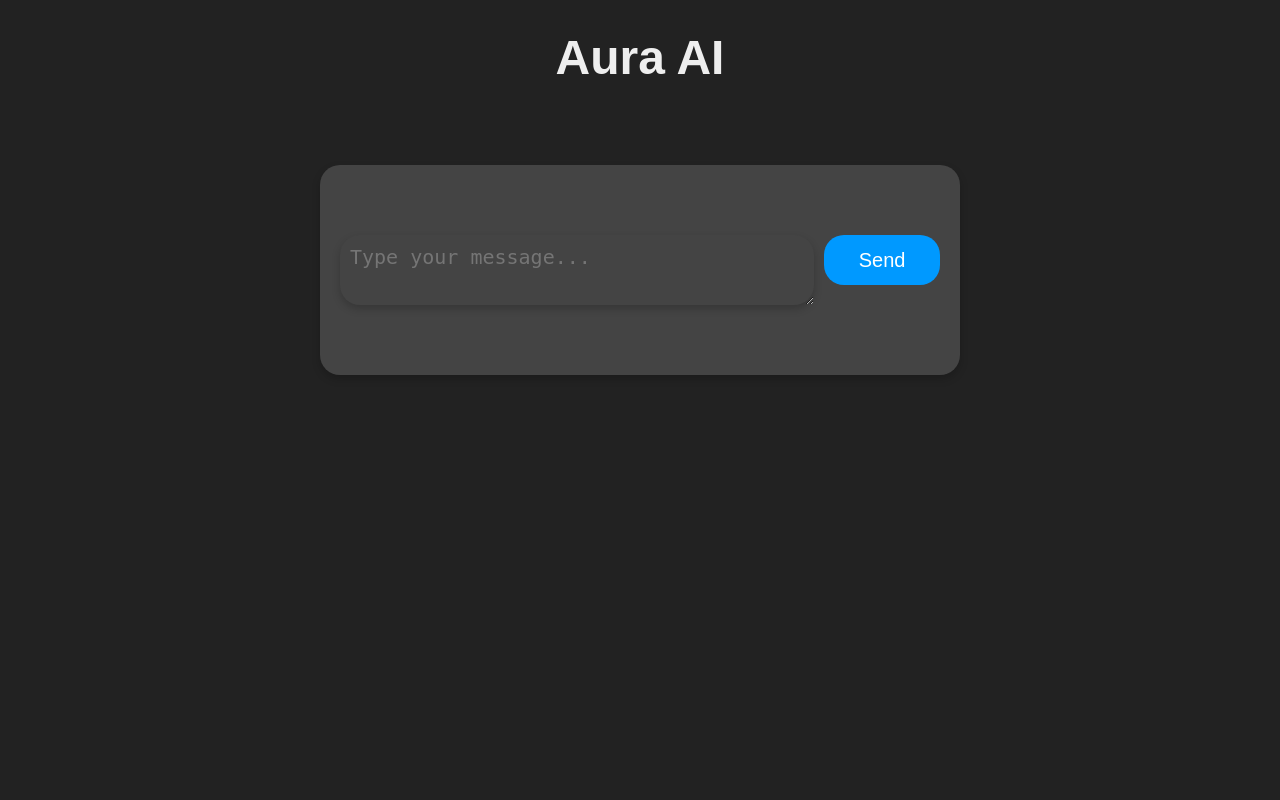
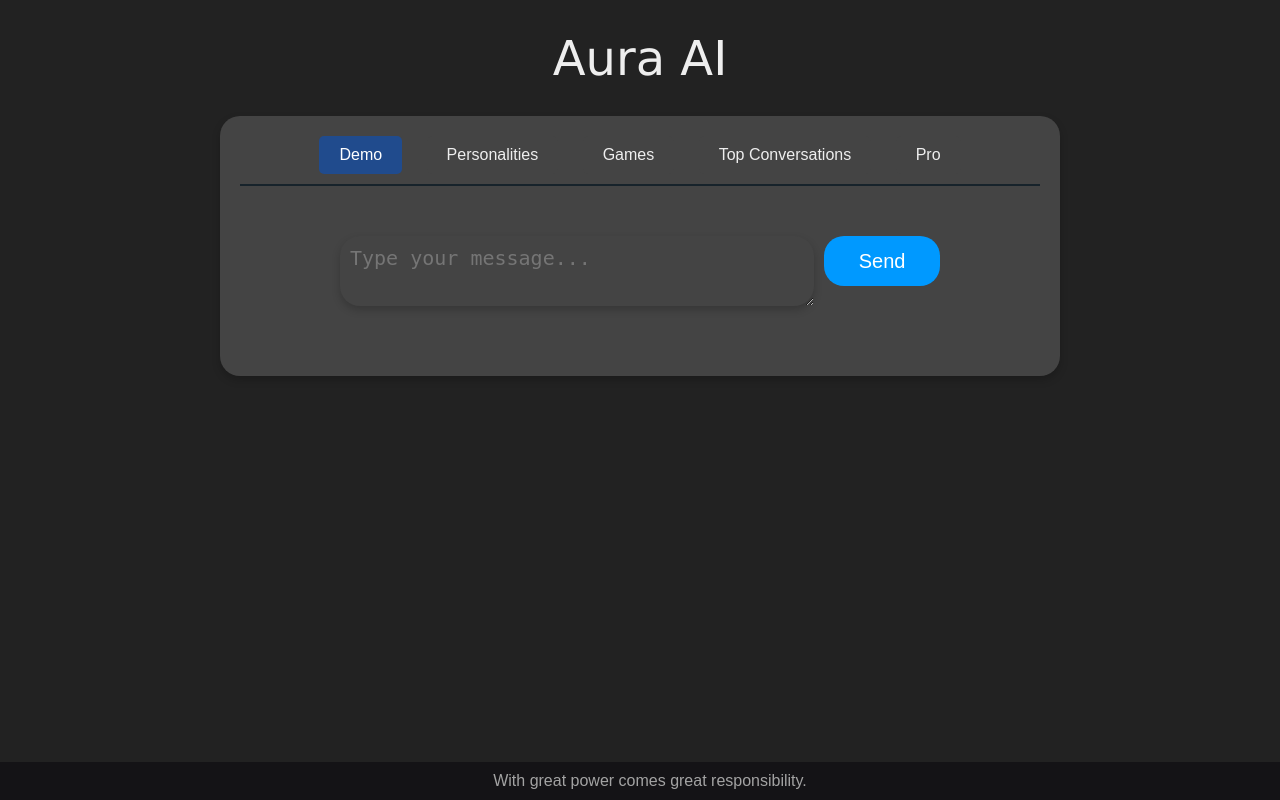
Before and after one commit to erax0r/AuraAI, a Django app: page /home/ in a window 1280 px wide. Run offline with Django 4.2, Linux system fonts and the light colour scheme.

Commit message:
ui changes

````diff
--- a/home/templates/index.html
+++ b/home/templates/index.html
@@ -1,7 +1,7 @@
 <!DOCTYPE html>
 <html>
   <head>
-    <title>Aura AI</title>
+    <title>AskGPT</title>
     <style>
       /* CSS styles for the page layout */
       body {
@@ -11,9 +11,10 @@
         padding: 0;
       }
 
-      h1 {
+      .heading {
         color: #eee;
         font-size: 48px;
+        font-family: Verdana, Geneva, Tahoma, sans-serif;
         margin: 0;
         padding: 30px;
         text-align: center;
@@ -22,6 +23,29 @@
       a {
         text-decoration: none;
         color: inherit;
+      }
+
+      .tab {
+        display: inline-block;
+        background-color: #444;
+        color: #eee;
+        padding: 10px 20px;
+        margin: 0 10px;
+        border-radius: 5px;
+      }
+
+      .tab:hover {
+        background-color: #666;
+      }
+
+      .active-tab {
+        background-color: #0052cc88;
+        color: #fff;
+      }
+
+      .tabs {
+        border-bottom: 2px solid #17232b;
+        padding-bottom: 10px;
       }
 
       form {
@@ -68,7 +92,8 @@
         border-radius: 20px;
         box-shadow: 0 4px 8px rgba(0, 0, 0, 0.2);
         margin: 50px auto;
-        max-width: 600px;
+        margin-top: 0;
+        max-width: 800px;
         padding: 20px;
       }
 
@@ -90,15 +115,34 @@
         color: white;
       }
 
+            /* CSS styles for the footer */
+      footer {
+        background-color: #141316;
+        color: #a3a3a3;
+        text-align: center;
+        padding: 10px;
+        position: fixed;
+        bottom: 0;
+        width: 100%;
+      }
+
     </style>
 
   </head>
   <body>
-    <a href="">
-      <h1>Aura AI</h1>
-    </a>
-
+    <div class="heading">
+    <a href="">Aura AI</a>
+  </div>
     <div class="chat-box">
+      <center>
+        <div class="tabs">
+        <a href="#demo" class="tab active-tab">Demo</a>
+        <a href="#personalities" class="tab">Personalities</a>
+        <a href="#games" class="tab">Games</a>
+        <a href="#games" class="tab">Top Conversations</a>
+        <a href="#pro" class="tab">Pro</a>
+      </div>
+    </center>
 
       <form action="/home/" method="POST">
         {% csrf_token %}
@@ -121,6 +165,6 @@
 
     </div>
 
-
+<footer>With great power comes great responsibility.</footer>
   </body>
 </html>
--- a/home/views.py
+++ b/home/views.py
@@ -29,7 +29,8 @@ def index(request):
             response = openai.ChatCompletion.create(model="gpt-3.5-turbo", messages=conversation,user="test123")
             timestamp = datetime.datetime.now().strftime('%Y-%m-%d %H:%M:%S')
             reply = response["choices"][0]["message"]["content"].lstrip()
-            conversation.append({"role": "assistant", "content": reply})
+            replyWithPreTags = getPreTags(reply)
+            conversation.append({"role": "assistant", "content": replyWithPreTags})
             logRequest(request,conversation) #log the conversation
             msgsjson = json.dumps(conversation)
             return render(request, "index.html", {"data": reply, "data2": conversation, "data3": msgsjson})
@@ -52,3 +53,9 @@ def logRequest(request,msgs):
             f.write(msgs_json + '\n')
         # rest of your code
     return
+
+def getPreTags(message):
+    while ("```" in message):
+        message = message.replace("```", '<pre>',1) #replace first occurence
+        message = message.replace("```", '</pre>',1) #replace first occurence
+    return message
````
Also changed, not shown: 1 other file.
